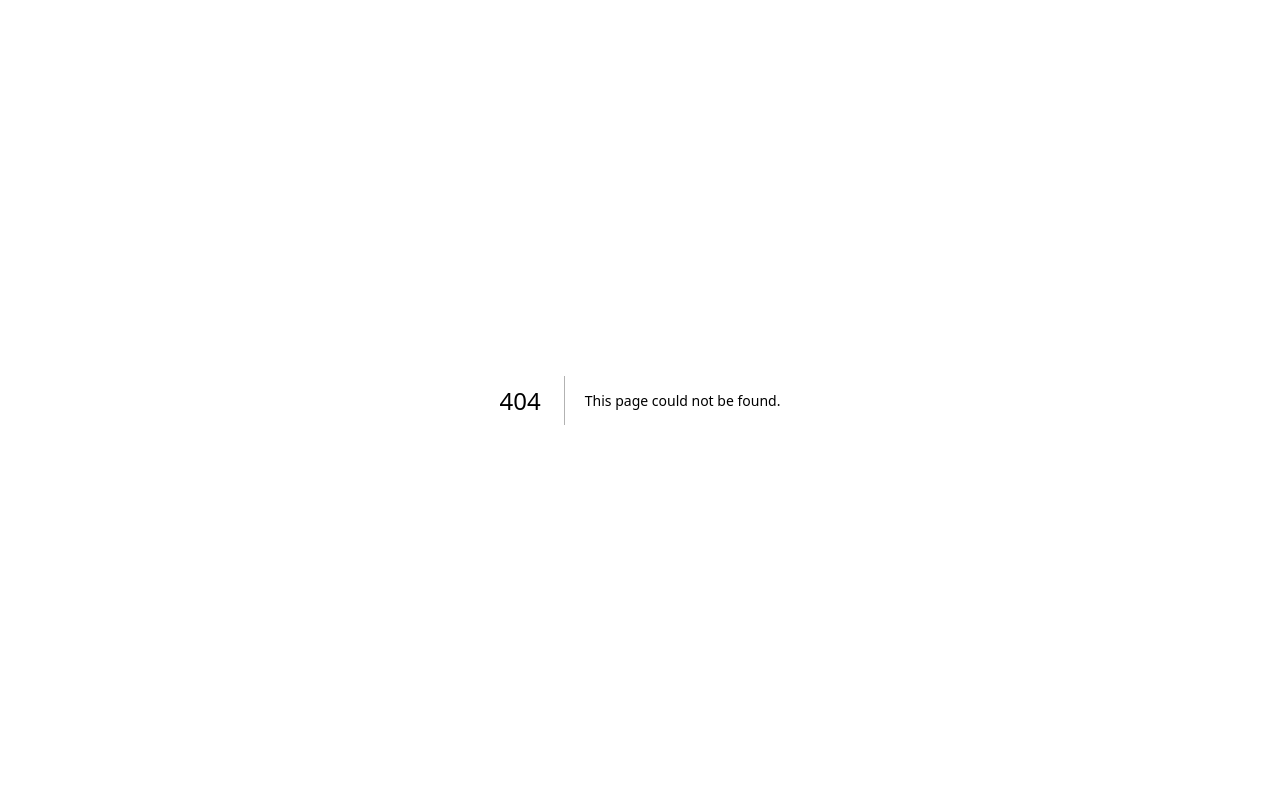
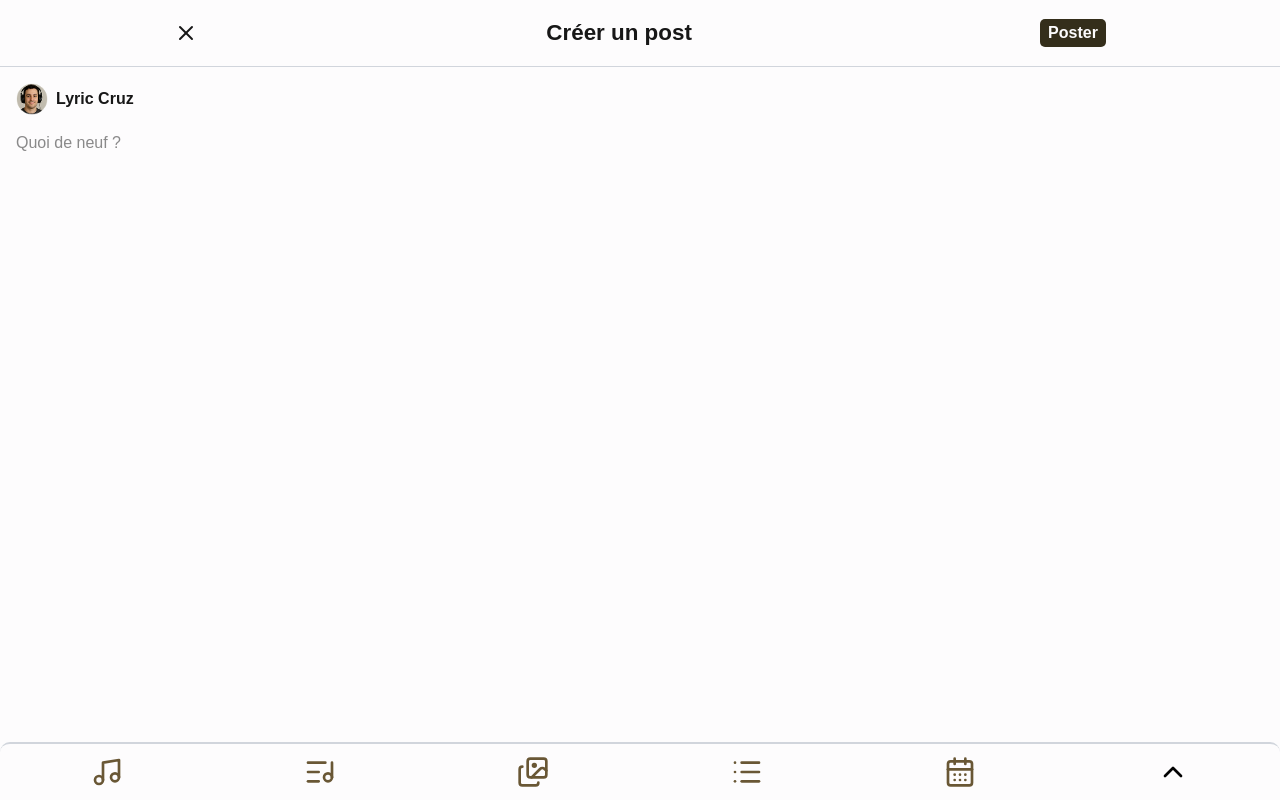
Before and after one commit to noepeutot/GIRARDIN_PEUTOT_Musiverse, a Next.js app: page /createPost in a window 1280 px wide. Before the commit this address had no page. Built offline with nearby package versions, Linux system fonts and the light colour scheme.

Commit message:
Starting to dev the Creating Post Page

```diff
--- /dev/null
+++ b/src/pages/createPost.tsx
@@ -0,0 +1,39 @@
+import { X } from 'lucide-react'
+import Link from 'next/link'
+import Image from 'next/image'
+import CreatePostTools from '@/ui/createPostTools'
+
+export default function CreatePost() {
+  return (
+    <main className='h-screen flex flex-col gap-y-2 bg-(--background-white)'>
+      {/* Header de la page */}
+      <header className='flex justify-around items-center border-b border-solid border-gray-300 py-4'>
+        <Link href="/home" className='cursor-pointer hover:opacity-80 transition-opacity '>
+          <X />
+        </Link>
+        <h1 className='font-bold text-[1.4em]'>Créer un post</h1>
+        <button className="cursor-pointer font-bold hover:opacity-80 transition-opacity text-(--text-color) bg-(--brown) py-0.5 px-2 rounded-[5px]">
+          Poster
+        </button>
+      </header>
+      {/* Contenu principal */}
+      <div className='px-4 py-2 flex flex-col flex-grow gap-y-4'>
+        <header className='flex items-center gap-x-2 font-bold'>
+          <Image
+            src="/photoProfil.png"
+            alt="Profile Photo"
+            width={32}
+            height={32}
+            className="rounded-full"
+          />
+          <span>Lyric Cruz</span>
+        </header>
+        <textarea
+          className='w-full flex-grow resize-none focus:outline-none'
+          placeholder="Quoi de neuf ?"
+        />
+      </div>
+      <CreatePostTools />
+    </main>
+  )
+}
--- a/src/pages/home.tsx
+++ b/src/pages/home.tsx
@@ -20,6 +20,13 @@ export interface MusicType {
   url: string;
 }
 
+export const musicExample: MusicType = {
+  title: "Have Heart",
+  artist: "Heartless",
+  albumCover: "/albumCoverExample.png",
+  url: "/musicExample.mp4",
+};
+
 const post: PostType = {
   username: "Virag Mercédesz",
   datePosted: new Date(Date.now() - 8 * 60 * 1000),
@@ -40,17 +47,12 @@ const postMusic: PostType = {
   numberLike: 69900,
   numberView: 5120000,
   numberReshare: 3570,
-  music: {
-    title: "Have Heart",
-    artist: "Heartless",
-    albumCover: "/albumCoverExample.png",
-    url: "/musicExample.mp4",
-  }
+  music: musicExample
 };
 
 export default function Home() {
   return (
-    <main className="flex flex-col bg-(--background-white) mb-22">
+    <main className="flex flex-col pb-22 box-border">
       {/* Home Header */}
       <header className="flex justify-around items-center py-4 mb-2 border-b border-solid border-gray-300">
         <Image
--- a/src/styles/globals.css
+++ b/src/styles/globals.css
@@ -1,7 +1,7 @@
 @import "tailwindcss";
 
 :root {
-  --white: #F2F2F2;
+  --white: #FDFCFD;
   --black: #020202;
   --brown: #342E1B;
   --yellow: #FEE594;
@@ -30,6 +30,7 @@
 
 body {
   color: var(--foreground);
+  background-color: var(--background-white);
   font-family: Arial, Helvetica, sans-serif;
 }
 
--- a/src/ui/buttonNavBar.tsx
+++ b/src/ui/buttonNavBar.tsx
@@ -1,16 +1,28 @@
+import { Url } from "next/dist/shared/lib/router/router";
+import Link  from "next/link";
 import React from 'react'
 
 interface ButtonNavBarProps {
   children: React.ReactNode;
   name?: string;
   className?: string;
+  link?: Url
 }
 
-export const ButtonNavBar = ({children, name, className}: ButtonNavBarProps) => {
-  return (
-    <div className={className + ' flex flex-col items-center justify-center cursor-pointer text-(--text-color) text-[0.7em]'}>
-      {children}
-      {(name) && <p className='text-center font-bold mt-1'>{name}</p>}
-    </div>
-  )
+export const ButtonNavBar = ({children, name, className, link}: ButtonNavBarProps) => {
+  if (link) {
+    return (
+      <Link href={link} className={className + ' flex flex-col items-center justify-center cursor-pointer text-(--text-color) text-[0.7em]'}>
+        {children}
+        {(name) && <p className='text-center font-bold mt-1'>{name}</p>}
+      </Link>
+    )
+  } else {
+    return (
+      <button className={className + ' flex flex-col items-center justify-center cursor-pointer text-(--text-color) text-[0.7em]'}>
+        {children}
+        {(name) && <p className='text-center font-bold mt-1'>{name}</p>}
+      </button>
+    )
+  }
 }
--- /dev/null
+++ b/src/ui/createPostTools.tsx
@@ -0,0 +1,148 @@
+import React, { useState } from "react";
+import {
+  CalendarDays,
+  ChevronUp,
+  Heart,
+  Images,
+  List,
+  ListMusic,
+  Music,
+  Plus,
+} from "lucide-react";
+import { SearchBar } from "./searchBar";
+import { musicExample, MusicType } from "@/pages/home";
+import Image from "next/image";
+
+interface CreatePostToolsProps {
+  displayMode?: string;
+}
+
+export default function CreatePostTools({
+  displayMode = "compact",
+}: CreatePostToolsProps) {
+  const [mode, setMode] = useState(displayMode);
+
+  switch (mode) {
+    case 'music':
+      const songs: MusicType[] = [
+        musicExample,
+        musicExample,
+        musicExample,
+        musicExample,
+        musicExample,
+        musicExample,
+        musicExample,
+        musicExample,
+        musicExample,
+        musicExample
+      ]
+
+      return (
+        <div className="max-h-2/3 py-2 flex flex-col gap-y-2 items-center border-t-2 border-solid border-gray-300 rounded-[10px]">
+          <span className="border-t-2 border-solid border-gray-300 w-15"></span>
+          <h2>Ajouter un son</h2>
+          <SearchBar />
+          <div className="flex flex-col justify-between items-stretch overflow-auto place-self-stretch gap-y-4">
+            {songs.map((song, index) => (
+              <article key={index} className="flex items-center gap-x-2 mx-10">
+                <Image
+                  src={song.albumCover}
+                  width={40}
+                  height={40}
+                  alt="Album Cover"
+                  className="rounded-sm"
+                />
+                <div className="flex-grow">
+                  <p className="font-bold text-[0.9em]">{song.title}</p>
+                  <p className="text-[0.8em] text-gray-600">{song.artist}</p>
+                </div>
+                <Heart color="#000000" />
+              </article>
+            ))}
+          </div>
+        </div>
+
+      );
+    case 'playlist':
+      return ;
+    case 'poll':
+      return ;
+    case "expanded":
+      return (
+        <div className="py-2 flex flex-col gap-y-2 items-center border-t-2 border-solid border-gray-300 rounded-[10px]">
+          <span className="border-t-2 border-solid border-gray-300 w-15"></span>
+          <h2>Ajouter à votre post</h2>
+          <div className="grid grid-cols-2 gap-2">
+            <button
+              className="p-2 cursor-pointer bg-[#EEEEEE] hover:bg-(--yellow) rounded-[15px] transition-colors"
+              onClick={() => setMode("music")}
+            >
+              <div className="flex justify-between items-center">
+                <Music color="#695735" width={32} height={32} />
+                <Plus color="#020202" />
+              </div>
+              <span>Ajouter un son</span>
+            </button>
+            <button
+              className="p-2 cursor-pointer bg-[#EEEEEE] hover:bg-(--yellow) rounded-[15px] transition-colors"
+              onClick={() => setMode("playlist")}
+            >
+              <div className="flex justify-between items-center">
+                <ListMusic color="#695735" width={32} height={32} />
+                <Plus color="#020202" />
+              </div>
+              <span>Ajouter une playlist</span>
+            </button>
+            <button className="p-2 cursor-pointer bg-[#EEEEEE] hover:bg-(--yellow) rounded-[15px] transition-colors">
+              <div className="flex justify-between items-center">
+                <Images color="#695735" width={32} height={32} />
+                <Plus color="#020202" />
+              </div>
+              <span>Ajouter un média</span>
+            </button>
+            <button className="p-2 cursor-pointer bg-[#EEEEEE] hover:bg-(--yellow) rounded-[15px] transition-colors"
+              onClick={() => setMode('poll')}>
+              <div className="flex justify-between items-center">
+                <List color="#695735" width={32} height={32} />
+                <Plus color="#020202" />
+              </div>
+              <span>Créer un sondage</span>
+            </button>
+            <button className="p-2 cursor-pointer bg-[#EEEEEE] hover:bg-(--yellow) rounded-[15px] transition-colors">
+              <div className="flex justify-between items-center">
+                <CalendarDays color="#695735" width={32} height={32} />
+                <Plus color="#020202" />
+              </div>
+              <span>Lier un évènement</span>
+            </button>
+          </div>
+        </div>
+      );
+    default:
+      return (
+        <div className="py-3 flex justify-around items-center border-t-2 border-solid border-gray-300 rounded-[10px]">
+          <button className="cursor-pointer">
+            <Music color="#695735" width={32} height={32} />
+          </button>
+          <button className="cursor-pointer">
+            <ListMusic color="#695735" width={32} height={32} />
+          </button>
+          <button className="cursor-pointer">
+            <Images color="#695735" width={32} height={32} />
+          </button>
+          <button className="cursor-pointer">
+            <List color="#695735" width={32} height={32} />
+          </button>
+          <button className="cursor-pointer">
+            <CalendarDays color="#695735" width={32} height={32} />
+          </button>
+          <button
+            className="cursor-pointer"
+            onClick={() => setMode("expanded")}
+          >
+            <ChevronUp color="#020202" width={32} height={32} />
+          </button>
+        </div>
+      );
+  }
+}
--- a/src/ui/navBar.tsx
+++ b/src/ui/navBar.tsx
@@ -1,5 +1,6 @@
 import React from "react";
 import { ButtonNavBar } from "./buttonNavBar";
+import Link  from "next/link";
 
 export const NavBar = () => {
   return (
@@ -36,7 +37,7 @@ export const NavBar = () => {
           />
         </svg>
       </ButtonNavBar>
-      <ButtonNavBar className="bg-[#F2F2F2] w-12 h-12 rounded-[10px]">
+      <ButtonNavBar link={"/createPost"} className="bg-[#F2F2F2] w-12 h-12 rounded-[10px]">
         <svg
           width="30"
           height="30"
@@ -51,8 +52,7 @@ export const NavBar = () => {
         </svg>
       </ButtonNavBar>
       <ButtonNavBar name="Musique">
-
-
+        <Link href="/createPost">
           <svg
             width="30"
             height="30"
@@ -63,9 +63,11 @@ export const NavBar = () => {
             <path
               transform="scale(1.37)"
               d="M7.66667 18.7778C7.66667 20.0051 6.17428 21 4.33333 21C2.49238 21 1 20.0051 1 18.7778C1 17.5505 2.49238 16.5556 4.33333 16.5556C6.17428 16.5556 7.66667 17.5505 7.66667 18.7778ZM7.66667 18.7778V3.22222L21 1V16.5556M21 16.5556C21 17.7829 19.5076 18.7778 17.6667 18.7778C15.8257 18.7778 14.3333 17.7829 14.3333 16.5556C14.3333 15.3283 15.8257 14.3333 17.6667 14.3333C19.5076 14.3333 21 15.3283 21 16.5556ZM7.66667 7.66667L21 5.44444"
-            stroke="#FEF9E4" stroke-width="2"
+              stroke="#FEF9E4"
+              stroke-width="2"
             />
           </svg>
+        </Link>
       </ButtonNavBar>
       <ButtonNavBar name="Diffusion">
         <svg
--- a/src/ui/relativeTimeDisplay.tsx
+++ b/src/ui/relativeTimeDisplay.tsx
@@ -8,19 +8,19 @@ const printDateDifference = (date: Date) => {
   if (seconds < 60) return "à l'instant";
 
   const minutes = Math.round(seconds / 60);
-  if (minutes < 60) return `il y a ${minutes} minute${minutes > 1 ? "s" : ""}`;
+  if (minutes < 60) return `il y a ${minutes}min${minutes > 1 ? "s" : ""}`;
 
   const hours = Math.round(minutes / 60);
-  if (hours < 24) return `il y a ${hours} heure${hours > 1 ? "s" : ""}`;
+  if (hours < 24) return `il y a ${hours}h${hours > 1 ? "s" : ""}`;
 
   const days = Math.round(hours / 24);
-  if (days < 30) return `il y a ${days} jour${days > 1 ? "s" : ""}`;
+  if (days < 30) return `il y a ${days}j${days > 1 ? "s" : ""}`;
 
   const months = Math.round(days / 30.4375);
-  if (months < 12) return `il y a ${months} mois`;
+  if (months < 12) return `il y a ${months}m`;
 
   const years = Math.round(months / 12);
-  return `il y a ${years} an${years > 1 ? "s" : ""}`;
+  return `il y a ${years}a${years > 1 ? "s" : ""}`;
 };
 
 interface RelativeTimeDisplayProps {
--- /dev/null
+++ b/src/ui/searchBar.tsx
@@ -0,0 +1,16 @@
+import { Search } from 'lucide-react'
+import React from 'react'
+
+export const SearchBar = () => {
+  return (
+    <label className='w-8/10 pl-2 flex items-center gap-x-2 bg-[#F5F5F5] rounded-full' htmlFor="search-bar">
+      <Search color="#A2A2A2" />
+      <input
+        type="text"
+        id="search-bar"
+        placeholder="Recherchez un son"
+        className="p-2 w-full outline-none placeholder:text-gray-400"
+      />
+    </label>
+  )
+}
```
Also changed, not shown: src/ui/post.tsx (indentation only). Lines whose indentation alone changed are shown as unchanged.
